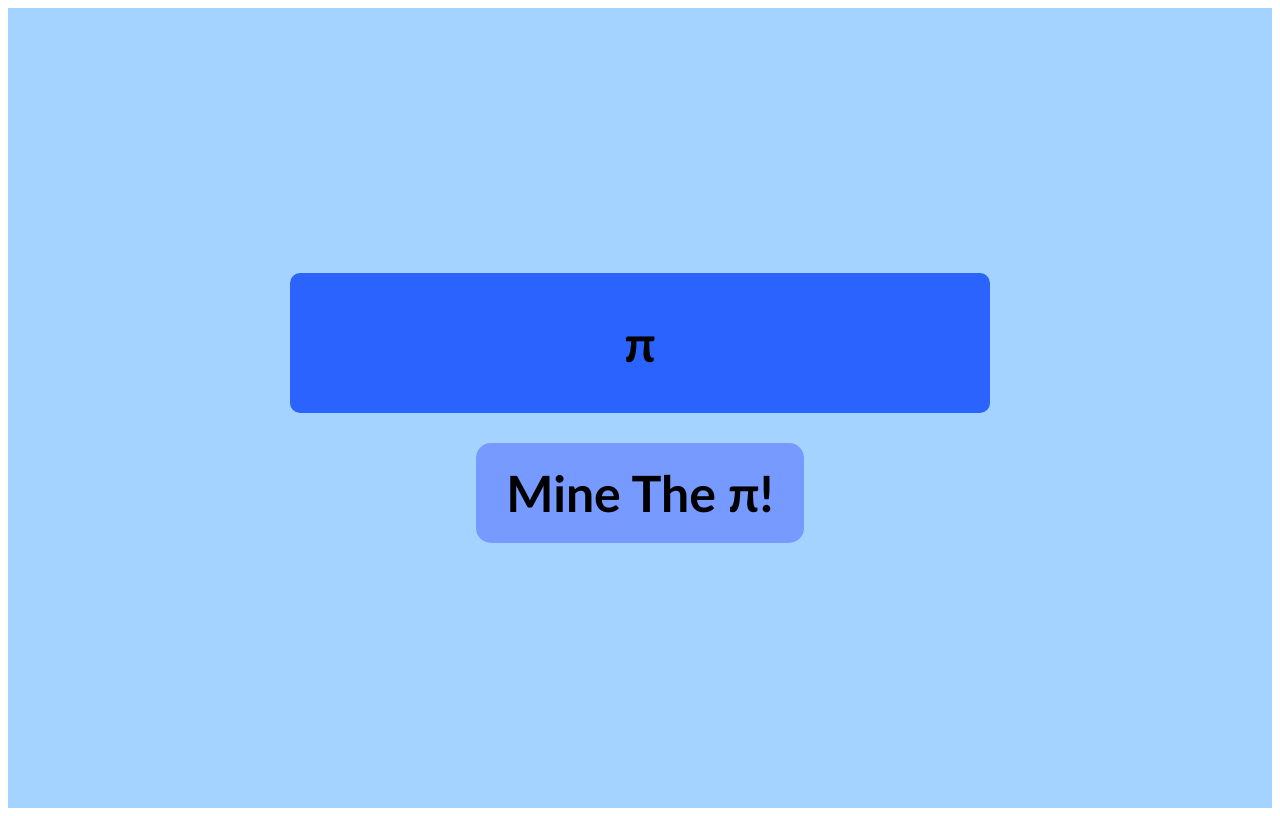
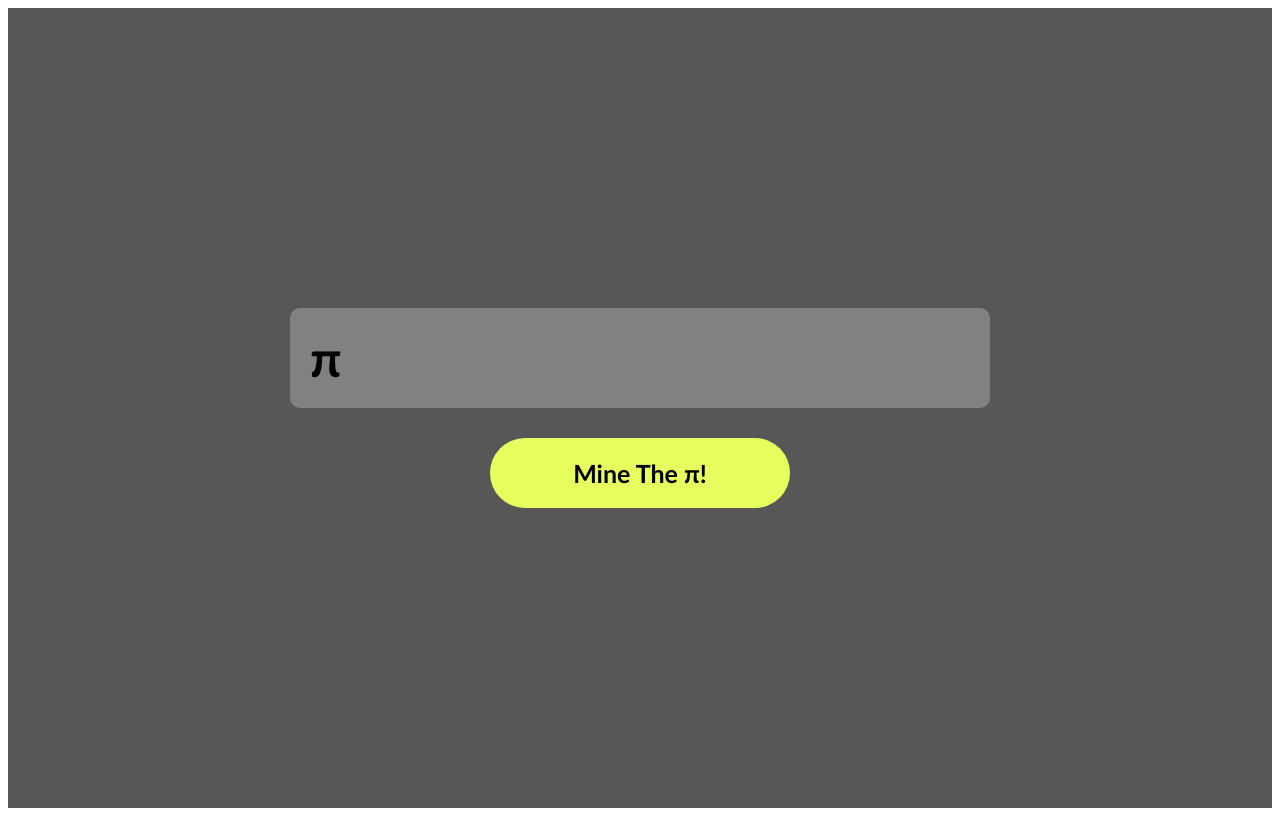
Before and after one commit to toriuU/pi-ramanujan-calculator-project, a plain HTML site: page index.html in a window 1280 px wide. Drawn offline with Linux system fonts and the light colour scheme.

Commit message:
Adjust the colors and the display overflow.

```diff
--- a/script.js
+++ b/script.js
@@ -5,6 +5,10 @@ let valuePi;
 const firstProductFormula = 2*(2**(1/2)) / 9801;
 let Summation;
 let SummationFirstProduct, SummationSecondProduct;
+
+function fatorial(n) {
+
+}
 
 button.addEventListener("click", () => {
     clicksButton += 1;
--- a/style.css
+++ b/style.css
@@ -11,33 +11,34 @@
     align-items: center;
     gap: 30px;
 
-    background-color: rgb(165, 211, 255);
+    background-color: rgb(87, 87, 87);
 }
 
 #displayPi{
-    background-color: rgb(43, 99, 255);
+    background-color: rgb(129, 129, 129);
     font-size: 50px;
 
     min-width: 700px;
+    max-width: 900px;
     display: flex;
     align-items: center;
-    justify-content: center;
     border-radius: 10px;
+    overflow: auto;
 }
 #displayPi #displayText{
-    margin: 40px 0;
+    margin: 20px;
 }
 
 #buttonMinePi{
-    border: 0px solid white;
+    border: 0px solid rgb(255, 255, 255);
     min-width: 300px;
-    border-radius: 15px;
+    border-radius: 50px;
     padding: 20px 30px;
 
-    background-color: rgb(118, 154, 255);
-    font-size: 50px;
+    background-color: rgb(231, 255, 94);
+    font-size: 25px;
     &:hover{
-        background-color: rgb(79, 126, 255);
+        background-color: rgb(255, 203, 107);
         &:active{
             border: 5px solid white;
             padding: 15px 25px;
```
